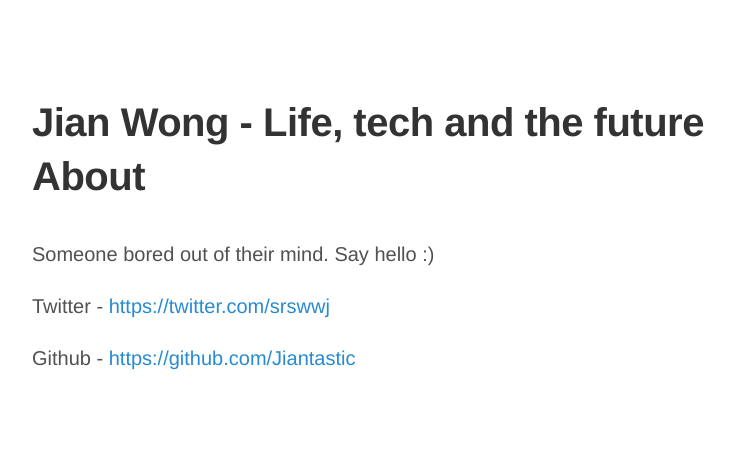
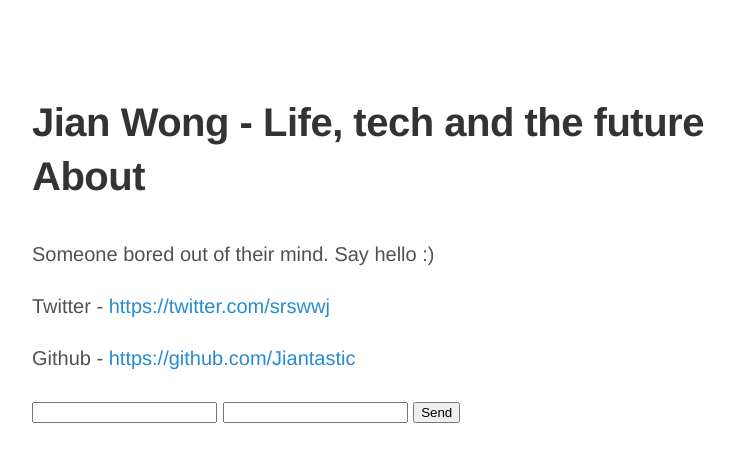
Before and after one commit to Jiantastic/jiantastic.github.io, a Jekyll site: the page built from about.md, in a window 1280 px wide. Shown: the top 462 px of the page, without its empty margins (248-982 px from the left). Built offline with Jekyll 4.4.1, drawn with Linux system fonts in a browser that asks for light colours; Markdown is read by kramdown in place of the engine named in the settings.

Commit message:
Update page.html

```diff
--- a/_layouts/page.html
+++ b/_layouts/page.html
@@ -10,3 +10,9 @@ layout: default
   <h1 class="page-title">{{ page.title }}</h1>
   {{ content }}
 </div>
+<form action="//formspree.io/your@email.com"
+      method="POST">
+    <input type="text" name="name">
+    <input type="email" name="_replyto">
+    <input type="submit" value="Send">
+</form>
```
